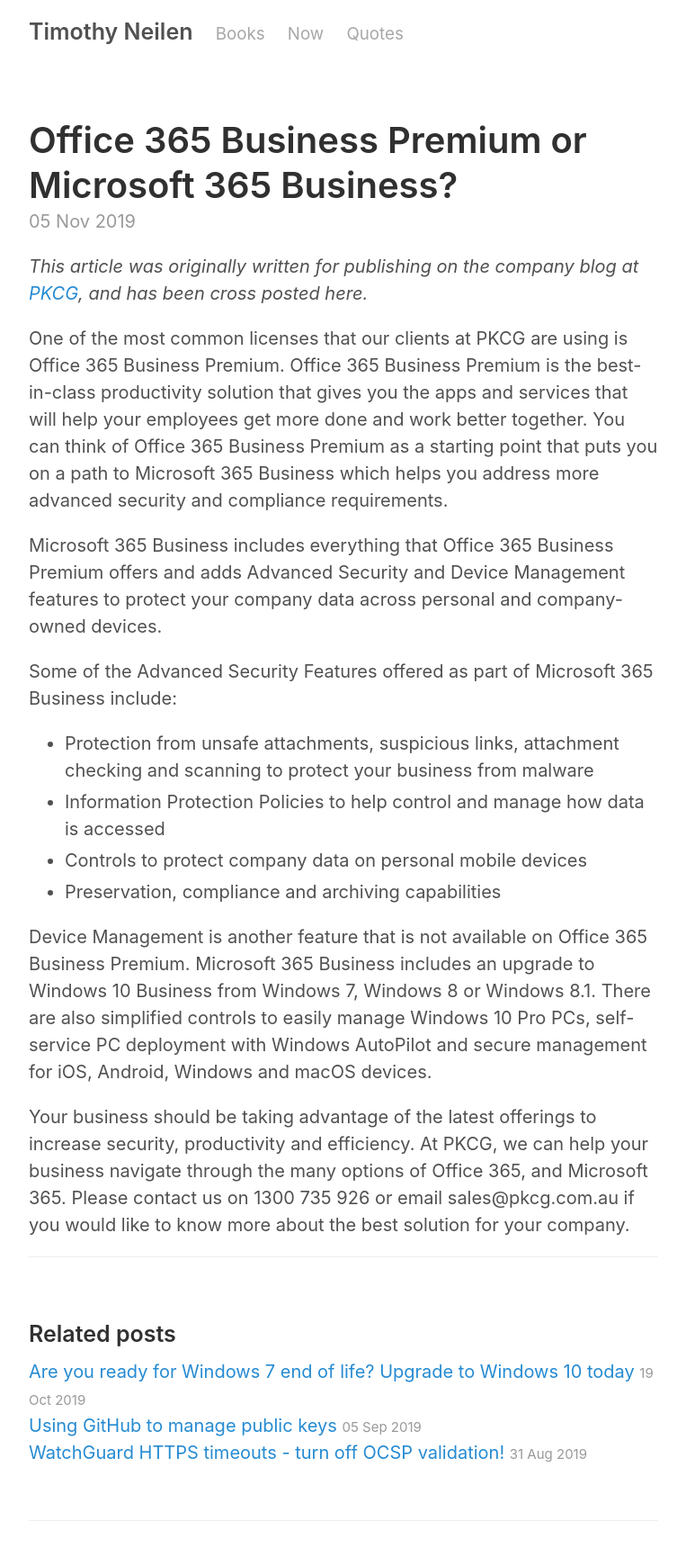
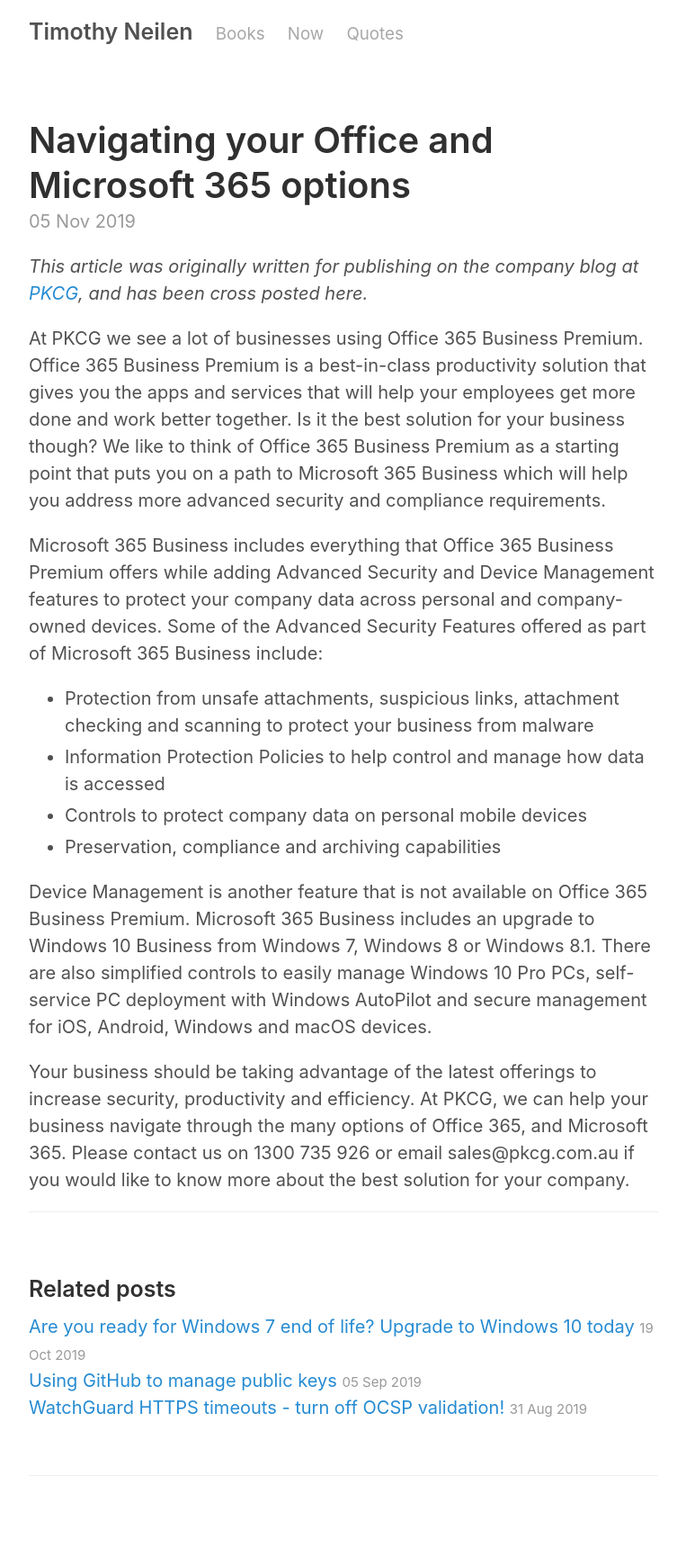
Before and after one commit to teejayen/teejayen.github.io, a Jekyll site: the page built from _posts/2019-11-05-navigating_your_office_and_microsoft_365_options.md, in a window 1280 px wide. Shown: the whole page at 90% size, without its empty margins (258-1021 px from the left). Built offline with Jekyll 4.4.1, drawn with Linux system fonts in a browser that asks for light colours; after the commit the page ends 1680 px from its top, so only the background shows below that.

Commit message:
new title

```diff
--- a/_posts/2019-11-05-navigating_your_office_and_microsoft_365_options.md
+++ b/_posts/2019-11-05-navigating_your_office_and_microsoft_365_options.md
@@ -1,14 +1,14 @@
 ---
 layout: post
-title:  "Office 365 Business Premium or Microsoft 365 Business?"
+title:  "Navigating your Office and Microsoft 365 options"
 date:   2019-11-05
 ---
 *This article was originally written for publishing on the company blog at [PKCG](https://www.pkcg.com.au), and has been cross posted here.*
 
-One of the most common licenses that our clients at PKCG are using is Office 365 Business Premium. Office 365 Business Premium is the best-in-class productivity solution that gives you the apps and services that will help your employees get more done and work better together. You can think of Office 365 Business Premium as a starting point that puts you on a path to Microsoft 365 Business which helps you address more advanced security and compliance requirements.
+At PKCG we see a lot of businesses using Office 365 Business Premium. Office 365 Business Premium is a best-in-class productivity solution that gives you the apps and services that will help your employees get more done and work better together. Is it the best solution for your business though?
+We like to think of Office 365 Business Premium as a starting point that puts you on a path to Microsoft 365 Business which will help you address more advanced security and compliance requirements.
 
-Microsoft 365 Business includes everything that Office 365 Business Premium offers and adds Advanced Security and Device Management features to protect your company data across personal and company-owned devices.
-
+Microsoft 365 Business includes everything that Office 365 Business Premium offers while adding Advanced Security and Device Management features to protect your company data across personal and company-owned devices.
 Some of the Advanced Security Features offered as part of Microsoft 365 Business include:
 
 - Protection from unsafe attachments, suspicious links, attachment checking and scanning to protect your business from malware
```
